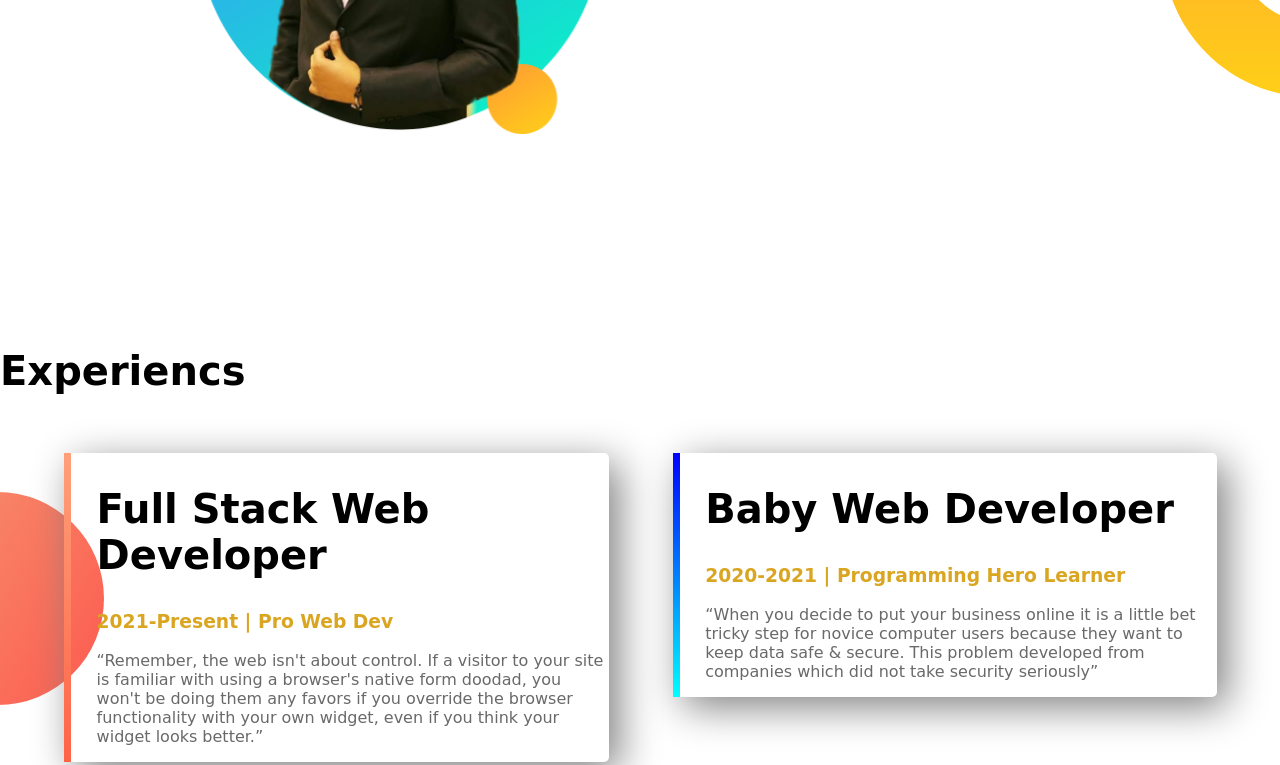
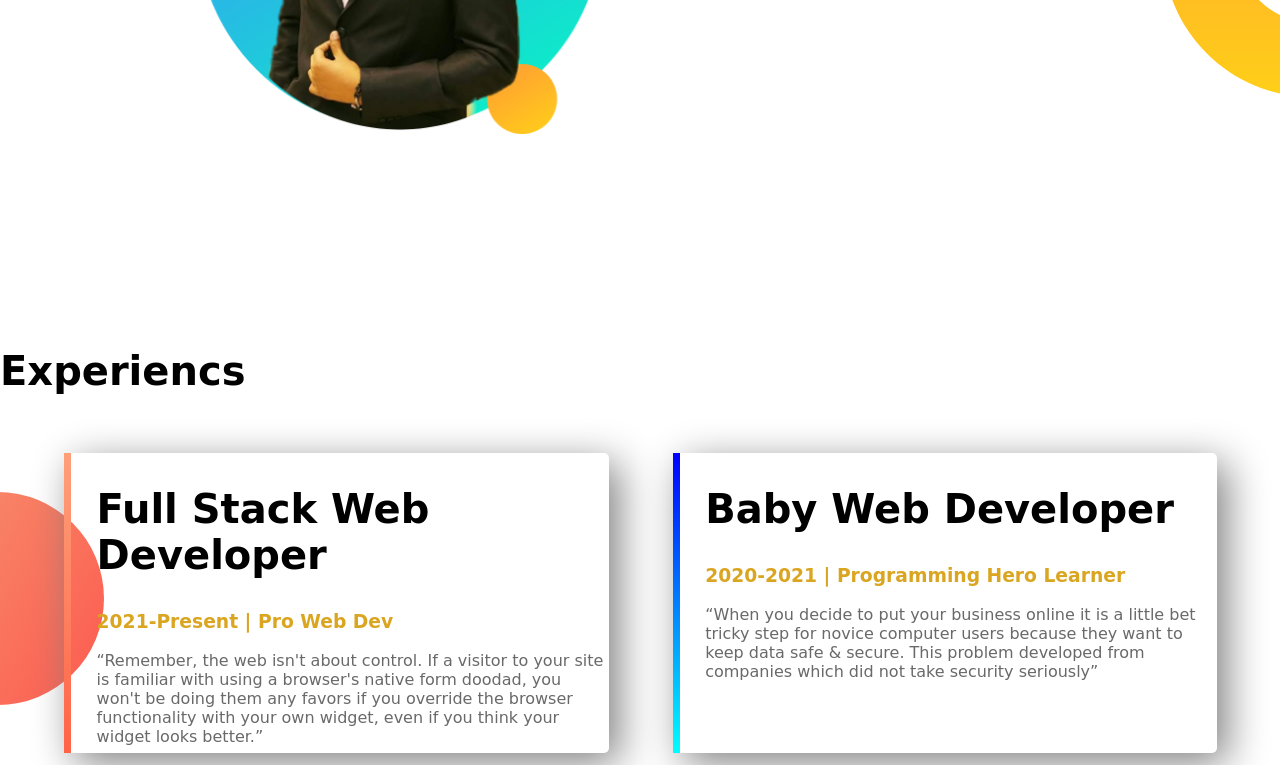
Before and after one commit to MiskaturRahman/web-portfolio, a plain HTML site: page index.html in a window 1280 px wide. Shown: the part 952-1717 px from the top of the page. Drawn offline with Linux system fonts and the light colour scheme; a web font is replaced by a local one.

Commit message:
edited done

```diff
--- a/style.css
+++ b/style.css
@@ -61,9 +61,14 @@ section{
 }
 
 .single-experience{
+    width: 40%;
+    float: left;
+    margin-left: 5%;
+    margin-top: 2%;
+    padding-left: 2%;
     box-shadow: 10px 10px 40px gray;
     border-radius: 5px;
-    height: %;
+    height: 300px;
 }
 
 .experience-area{
```
Also changed, not shown: images/PicsArt_06-30-03.27.52.png (deleted), images/PicsArt_06-30-03.31.04.png (deleted), 1 other file.
